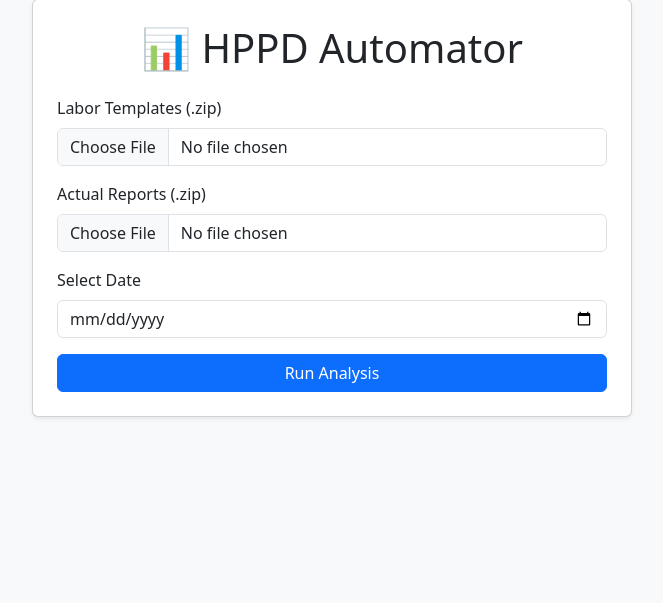
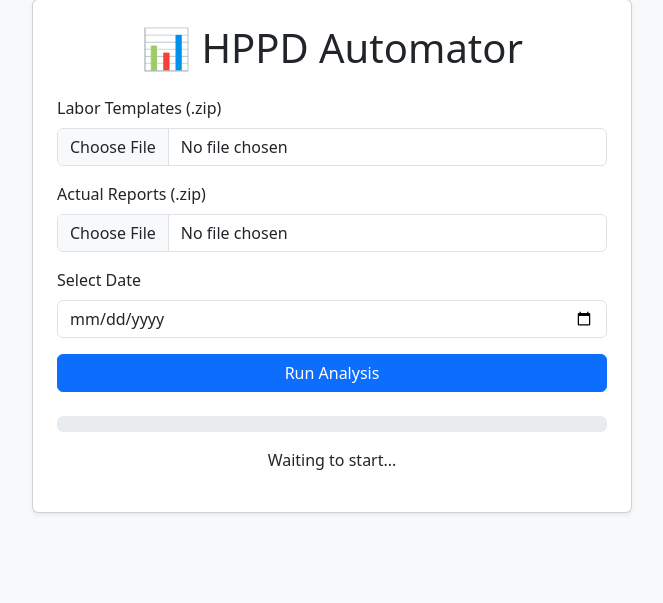
Before and after one commit to itamaramsalem1/hppdauto_web, a Flask app: page / in a window 1280 px wide. Shown: the part 51-654 px from the top of the page, without its empty margins (308-971 px from the left). Run offline with Flask 3, Linux system fonts and the light colour scheme; some libraries are stand-ins or nearby versions.

Commit message:
Debugging for agency extraction

```diff
--- a/templates/index_zip.html
+++ b/templates/index_zip.html
@@ -8,7 +8,7 @@
   <style>
     body { background-color: #f8f9fa; }
     .card { max-width: 600px; margin: 50px auto; }
-    #progressBar { height: 30px; }
+    #progressBar { height: 30px; transition: width 0.5s ease; }
   </style>
 </head>
 <body>
@@ -33,12 +33,12 @@
       </div>
     </form>
 
-    <div id="progress-container" style="display:none; margin-top: 20px;">
+    <div id="progress-container" class="mt-4" style="display:block;">
       <div class="progress mb-3">
         <div id="progressBar" class="progress-bar progress-bar-striped progress-bar-animated"
-             role="progressbar" style="width: 0%" aria-valuenow="0" aria-valuemin="0" aria-valuemax="100">0%</div>
+             role="progressbar" style="width: 0%;" aria-valuenow="0" aria-valuemin="0" aria-valuemax="100">0%</div>
       </div>
-      <p id="progressStatus" class="text-center">Starting...</p>
+      <p id="progressStatus" class="text-center">Waiting to start...</p>
       <div id="downloadSection" style="display:none;" class="text-center mt-3">
         <button id="downloadButton" class="btn btn-success">📥 Download Results</button>
       </div>
@@ -96,22 +96,30 @@
   });
 
   function pollProgress(progressId) {
+    let retries = 0;
     const interval = setInterval(async () => {
       try {
         const response = await fetch(`/progress/${progressId}`);
         const data = await response.json();
 
-        updateProgress(data.percent, data.status);
+        if (data.percent !== undefined) {
+          updateProgress(data.percent, data.status);
+        }
 
         if (data.completed) {
           clearInterval(interval);
-
           if (data.file_path) {
             downloadSection.style.display = 'block';
             downloadButton.onclick = () => downloadFile(progressId);
           } else {
             resetForm();
           }
+        }
+
+        if (++retries > 600) {
+          clearInterval(interval);
+          updateProgress(0, "❌ Timed out.");
+          resetForm();
         }
       } catch (error) {
         console.error('Error polling progress:', error);
@@ -136,15 +144,12 @@
     document.body.appendChild(link);
     link.click();
     document.body.removeChild(link);
-
     setTimeout(() => resetForm(), 1000);
   }
 
   function resetForm() {
     runButton.disabled = false;
     runButton.textContent = 'Run Analysis';
-    progressContainer.style.display = 'none';
-    downloadSection.style.display = 'none';
     currentProgressId = null;
   }
 </script>
```
